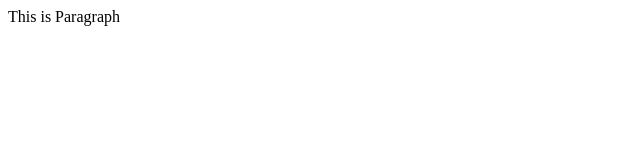
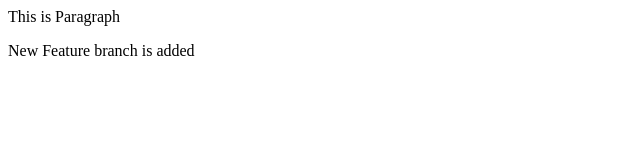
Before and after one commit to hemant100701/local_Repo, a plain HTML site: page index.html in a window 1280 px wide. Shown: the whole page, without its empty margins (0-640 px from the left). Drawn offline with Linux system fonts and the light colour scheme.

Commit message:
New para is added in the feature1 branch

```diff
--- a/index.html
+++ b/index.html
@@ -1 +1,2 @@
 <p>This is Paragraph</p>
+<p>New Feature branch is added</p>
```
